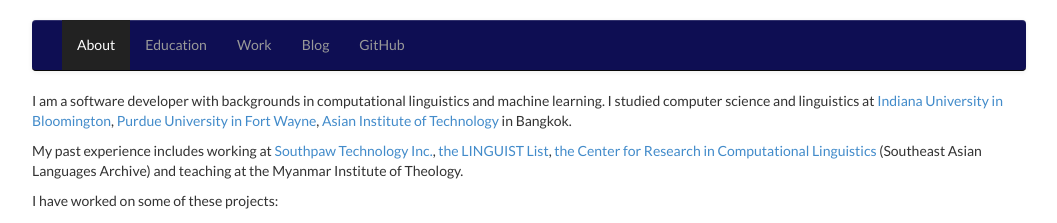
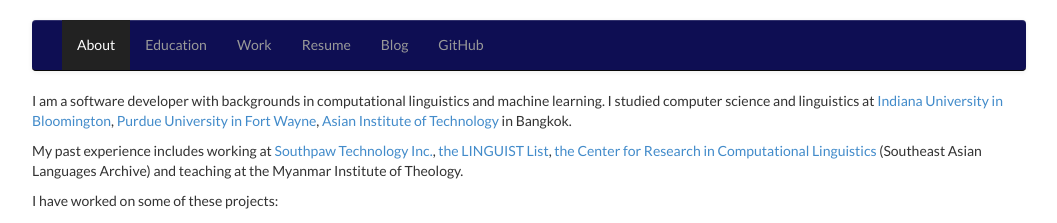
Before and after one commit to lwinmoe/lwinmoe.github.io, a Jekyll site: the page built from index.md, in a window 1280 px wide. Shown: the top 223 px of the page, without its empty margins (111-1168 px from the left). Built offline with Jekyll 4.4.1, drawn with Linux system fonts in a browser that asks for light colours.

Commit message:
resume link.

```diff
--- a/_includes/_menu.html
+++ b/_includes/_menu.html
@@ -16,7 +16,7 @@
                 <li {% if page.link == 'home' %}class="active" {% endif %}><a href="/">About</a></li>
                 <li {% if page.link == 'education' %}class="active" {% endif %}><a href="/education/">Education</a></li>
                 <li {% if page.link == 'work' %}class="active" {% endif %}><a href="/work/">Work</a></li>
-                <!-- <li {% if page.link == 'resume' %}class="active" {% endif %}><a href="/resume/">Resume</a></li> -->
+                <li {% if page.link == 'resume' %}class="active" {% endif %}><a href="/resume/">Resume</a></li>
                 <li><a href="http://blog.lwinmoe.org" target="_blank">Blog</a></li>
                 <li><a href="https://github.com/lwinmoe" target="_blank">GitHub</a></li>
              </ul>
```
